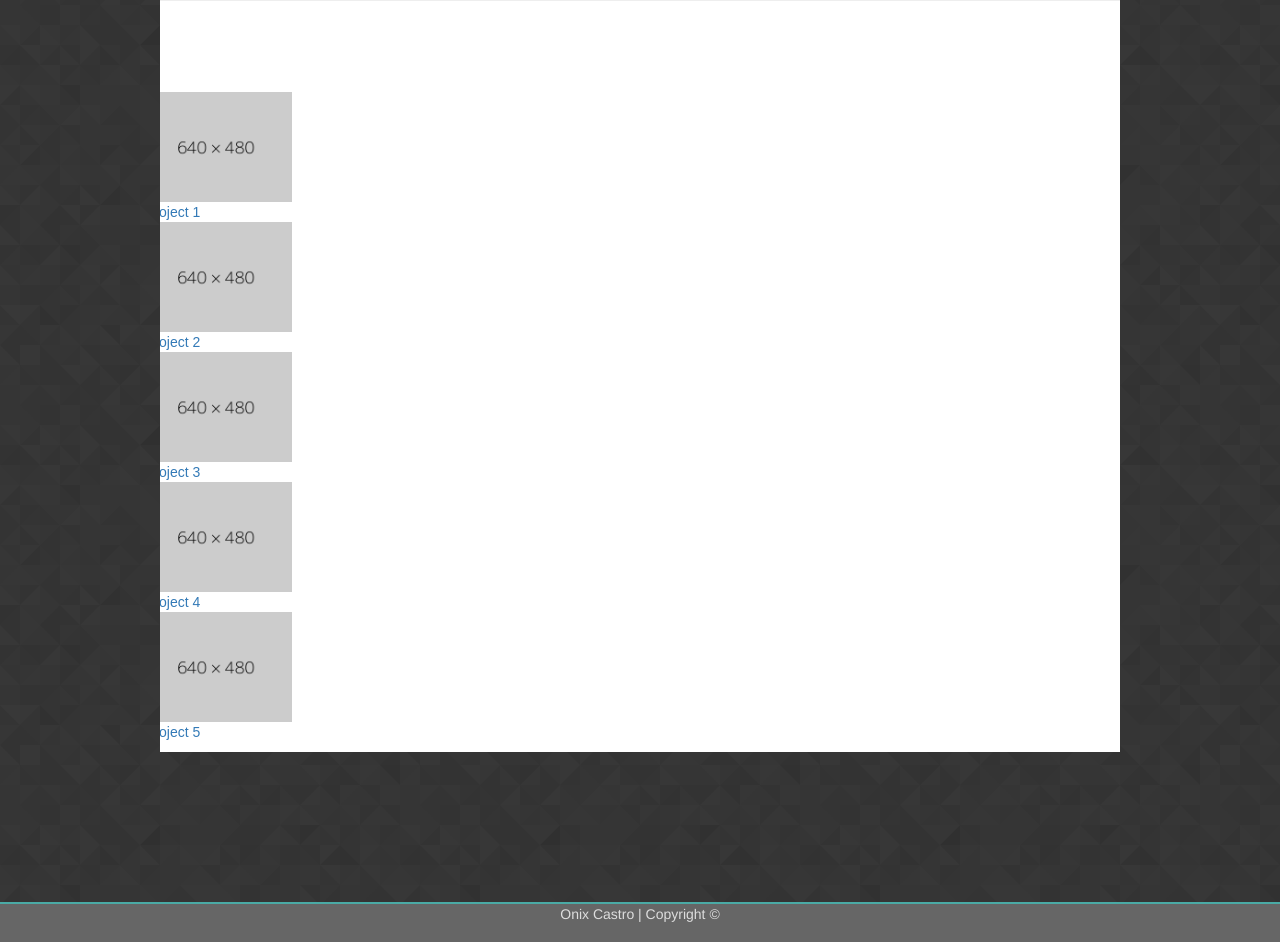
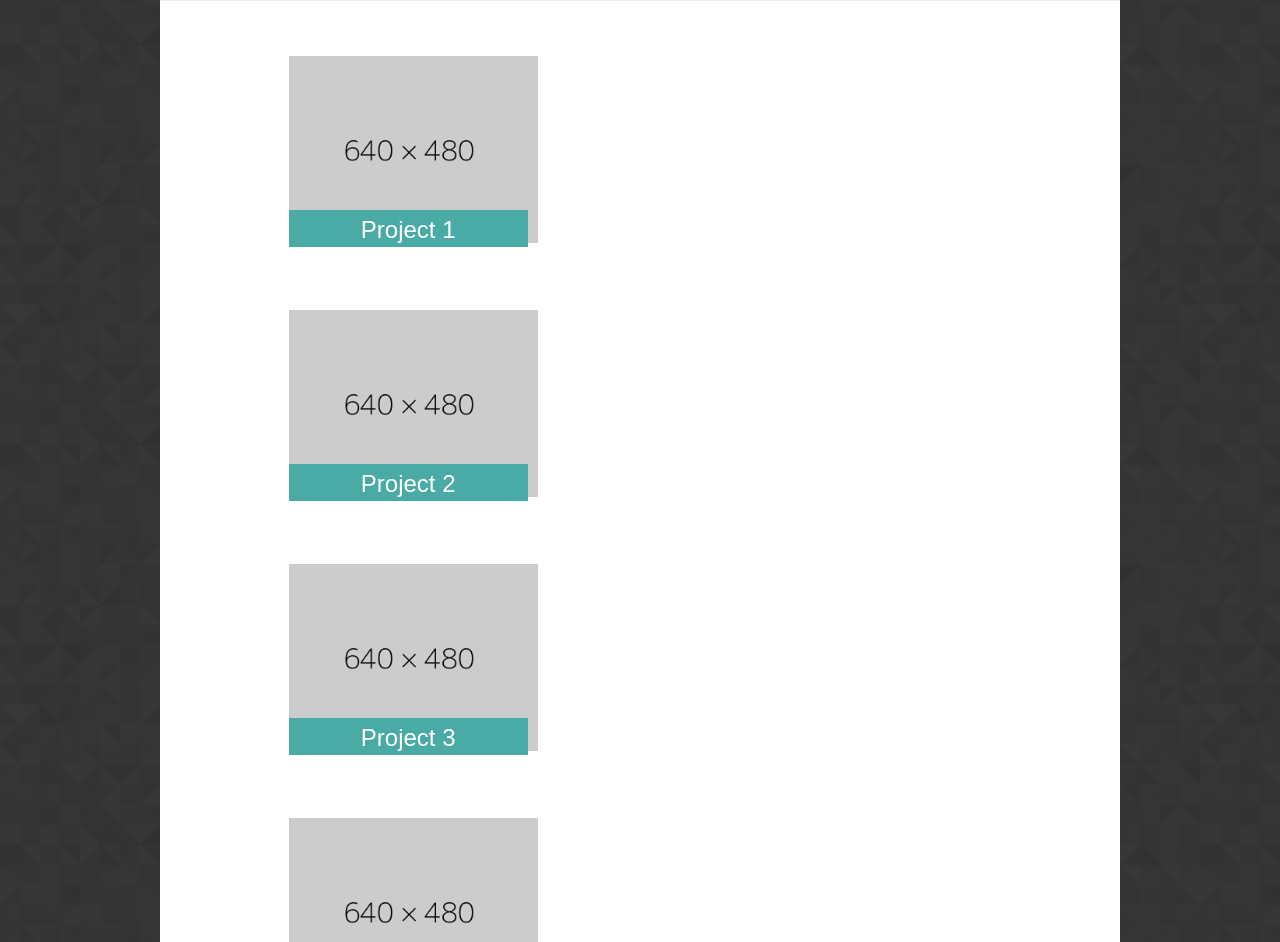
Before and after one commit to onix-xcc/Bootstrap-Portfolio, a plain HTML site: page portfolio.html in a window 1280 px wide. Shown: the part 175-1117 px from the top of the page. Drawn offline with nearby package versions, Linux system fonts and the light colour scheme.

Commit message:
Add files via upload

```diff
--- a/portfolio.html
+++ b/portfolio.html
@@ -3,7 +3,7 @@
 
 <head>
     <meta charset="utf-8" />
-    <title>Onix Castro | About</title>
+    <title>Onix Castro | Portfolio</title>
     <!--Bootstrap link rel-->
     <link rel="stylesheet" href="https://maxcdn.bootstrapcdn.com/bootstrap/3.3.7/css/bootstrap.min.css">
     <link rel="stylesheet" type="text/css" href="assets/css/Bootstraponix.css" />
@@ -34,40 +34,32 @@
 
     <div class="container">
         <div class="row">
-            <div class="card w-90">
-                <div class="card-body">
-                    <h2 class="card-title">Portfolio</h2>
-                    <hr>
-                    <div class="col-sm-12" id="portfolio"></div>
-                    <ul>
-                        <li>
-                            <a href="#"><img src="assets/images/PlaceholderProjects.png" height="110px" />
-                                <div class="projectName">Project 1</div>
-                            </a>
-                        </li>
-                        <li>
-                            <a href="#"><img src="assets/images/PlaceholderProjects.png" height="110px" />
-                                <div class="projectName">Project 2</div>
-                            </a>
-                        </li>
-                        <li>
-                            <a href="#"><img src="assets/images/PlaceholderProjects.png" height="110px" />
-                                <div class="projectName">Project 3</div>
-                            </a>
-                        </li>
-                        <li>
-                            <a href="#"><img src="assets/images/PlaceholderProjects.png" height="110px" />
-                                <div class="projectName">Project 4</div>
-                            </a>
-                        </li>
-                        <li>
-                            <a href="#"><img src="assets/images/PlaceholderProjects.png" height="110px" />
-                                <div class="projectName">Project 5</div>
-                            </a>
-                        </li>
-                    </ul>
+            <h2 style="width: 758px; padding-left: 27px;">Portfolio</h2>
+            <hr>
+            <div class="col-sm-9" id="portfolio">
+
+                <div class="projects">
+                    <img src="assets/images/PlaceholderProjects.png" alt="Project 1">
+                    <h3>Project 1</h3>
+                </div>
+                <div class="projects">
+                    <img src="assets/images/PlaceholderProjects.png" alt="Project 2">
+                    <h3>Project 2</h3>
+                </div>
+                <div class="projects">
+                    <img src="assets/images/PlaceholderProjects.png" alt="Project 3">
+                    <h3>Project 3</h3>
+                </div>
+                <div class="projects">
+                    <img src="assets/images/PlaceholderProjects.png" alt="Project 4">
+                    <h3>Project 4</h3>
+                </div>
+                <div class="projects">
+                    <img src="assets/images/PlaceholderProjects.png" alt="Project 5">
+                    <h3>Project 5</h3>
                 </div>
             </div>
+
         </div>
     </div>
 
```
